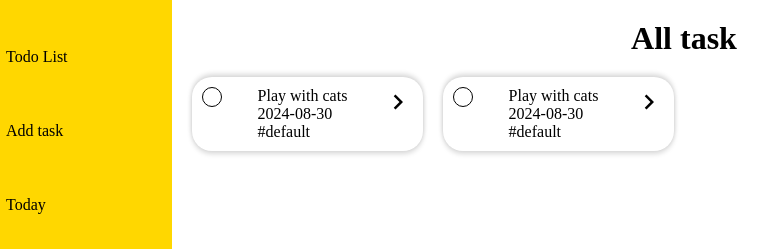
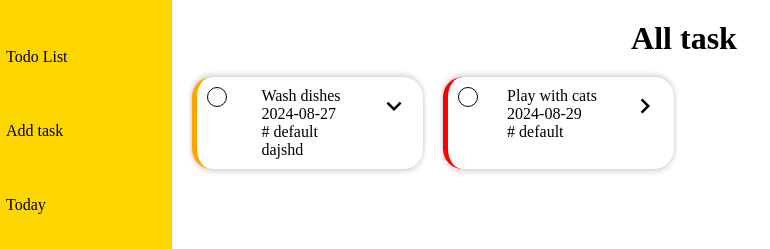
Before and after one commit to hilu03/Todo-List, a website built with webpack: page src/template.html in a window 1280 px wide. Both pictures are taken after a click on the element 481 px from the left and 104 px from the top of the page. Shown: the top 249 px of the page, 84-854 px from the left. Built offline with nearby package versions, Linux system fonts and the light colour scheme.

Commit message:
View all tasks

```diff
--- a/src/modules/DOMController.js
+++ b/src/modules/DOMController.js
@@ -132,6 +132,58 @@ export function DisplayController() {
     }
   });
 
+  const contentContainer = document.querySelector(".container");
+  const displayAllTask = () => {
+    let html = "";
+    projects.forEach((project, projectIndex) => {
+      project.todoList.forEach((task, taskIndex) => {
+        html +=
+        `
+          <div class="task-card ${task.priority}-task">
+            <div class="complete" data-task-id="${taskIndex}" data-project-id="${projectIndex}"></div>
+            <div class="middle">
+              <div class="title">${task.title}</div>
+              <div class="due">${task.dueDate}</div>
+              <div class="project">
+                <span style="color: ${project.color}">#</span> ${project.name}
+              </div>
+              <div class="description" data-task-id="${taskIndex}" data-project-id="${projectIndex}"></div>
+            </div>
+            <div class="more" data-task-id="${taskIndex}" data-project-id="${projectIndex}" data-toggle="less">
+              <img src=${toggleRight}>
+            </div>
+          </div>
+        `;
+      });
+    });
+
+    contentContainer.innerHTML = html;
+
+    const expandTaskButtons = document.querySelectorAll(".more");
+    expandTaskButtons.forEach(button => {
+      button.addEventListener("click", () => {
+        const projectIndex = Number(button.dataset.projectId);
+        const taskIndex = Number(button.dataset.taskId);
+        const description = document.querySelector(`.description[data-task-id="${taskIndex}"][data-project-id="${projectIndex}"]`);
+        const icon = button.firstElementChild;
+        if (button.dataset.toggle === "less") {
+          description.textContent = projects[projectIndex].todoList[taskIndex].description;
+          icon.src = toggleDown;
+          button.dataset.toggle = "more";
+        }
+        else {
+          description.textContent = "";
+          icon.src = toggleRight;
+          button.dataset.toggle = "less";
+        }
+      });
+    });
+
+  };
+
+  displayAllTask();
+
+
   const addTaskForm = document.querySelector("#add-task-form");
   addTaskForm.addEventListener("submit", (e) => {
     e.preventDefault();
@@ -143,6 +195,7 @@ export function DisplayController() {
     const task = new Todo(title, description, due, priority);
     projects[projectIndex].todoList.push(task);
     closeAddTaskForm();
+    displayAllTask();
   });
 
 }
--- a/src/styles/createForm.css
+++ b/src/styles/createForm.css
@@ -11,6 +11,7 @@
     rgba(0, 0, 0, 0.15) 0px 3px 5px,
     rgba(0, 0, 0, 0.15) 0px -3px 5px;
   display: none;
+  background-color: white;
 }
 
 .add-task-container {
--- a/src/styles/main-content.css
+++ b/src/styles/main-content.css
@@ -1,5 +1,19 @@
 .more img {
   width: 30px;
+  cursor: pointer;
+}
+
+.more {
+  width: 38px;
+  height: 38px;
+  border-radius: 19px;
+  display: flex;
+  justify-content: center;
+}
+
+.more:hover {
+  opacity: 0.7;
+  border: 2px solid;
 }
 
 h1 {
@@ -33,3 +47,15 @@ h1 {
   border: 1px solid black;
   cursor: pointer;
 }
+
+.low-task {
+  border-left: 5px solid lightskyblue;
+}
+
+.medium-task {
+  border-left: 5px solid orange;
+}
+
+.high-task {
+  border-left: 5px solid red;
+}
--- a/src/template.html
+++ b/src/template.html
@@ -100,31 +100,7 @@
 
   <h1>All task</h1>
 
-  <div class="container">
-    <div class="task-card">
-      <div class="complete"></div>
-      <div class="middle">
-        <div class="title">Play with cats</div>
-        <div class="due">2024-08-30</div>
-        <div class="project">#default</div>
-      </div>
-      <div class="more">
-        <img src="./images/chevron-right.svg">
-      </div>
-    </div>
-    <div class="task-card">
-      <div class="complete"></div>
-      <div class="middle">
-        <div class="title">Play with cats</div>
-        <div class="due">2024-08-30</div>
-        <div class="project">#default</div>
-      </div>
-      <div class="more">
-        <img src="./images/chevron-right.svg">
-      </div>
-    </div>
-
-  </div>
+  <div class="container"></div>
 
 
   </div>
```
